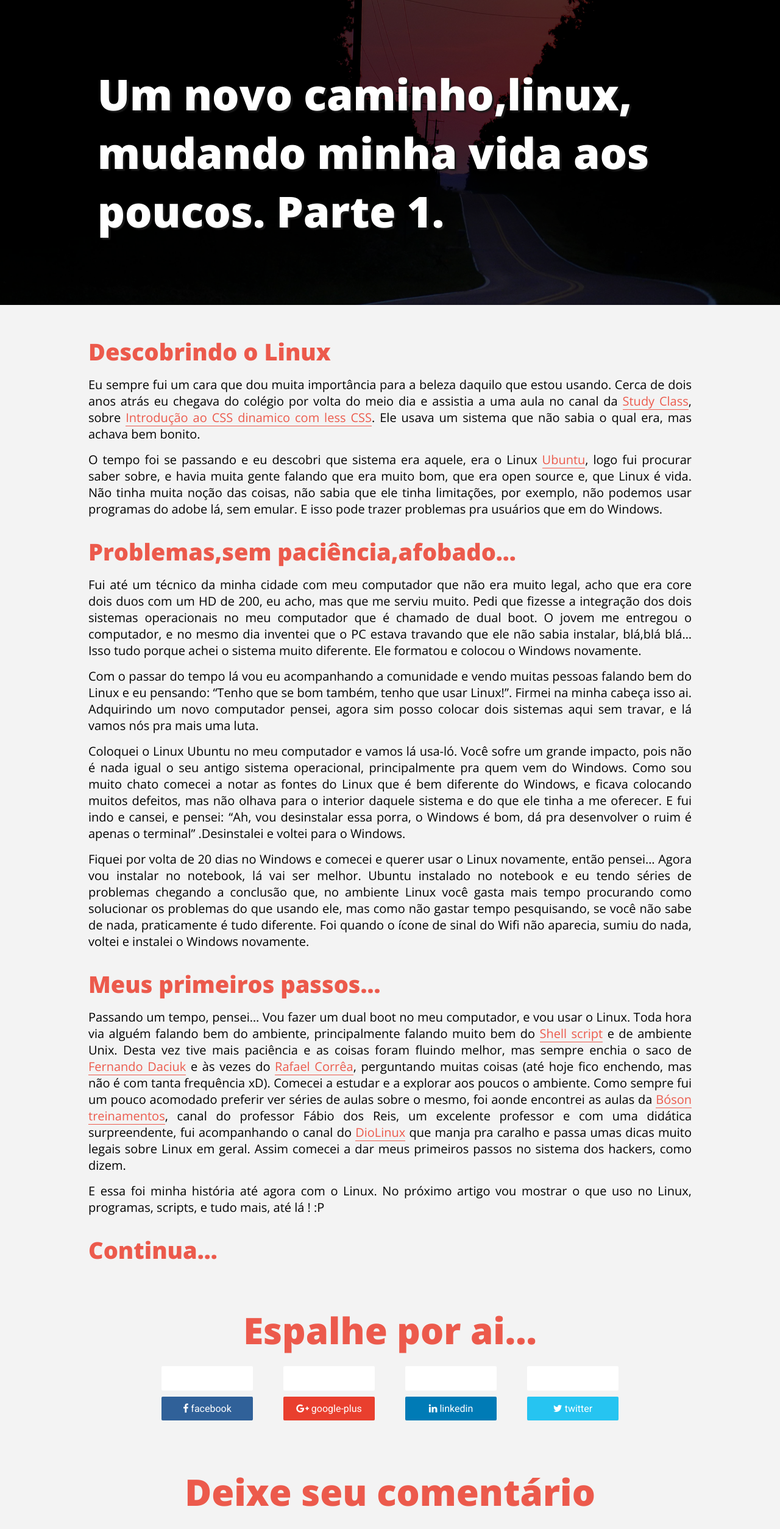
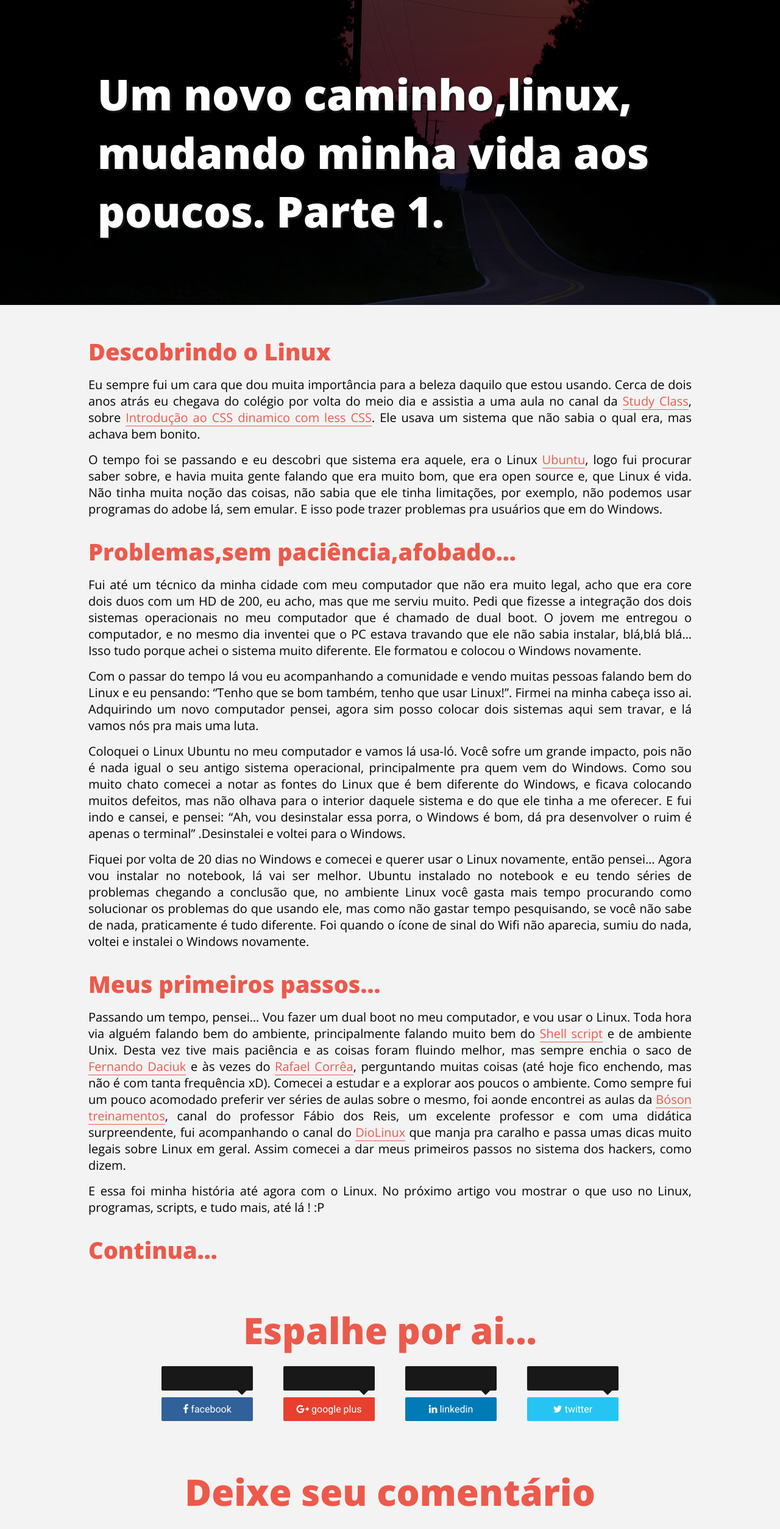
Before and after one commit to andersoonweb/andersoonweb.github.io, a Jekyll site: the page built from _posts/2015-02-17-um-novo-caminho-linux-mudando-minha-vida-aos-poucos-parte-1.markdown, in a window 1280 px wide. Shown: the whole page at 61% size. Built offline with Jekyll 4.4.1, drawn with Linux system fonts in a browser that asks for light colours; nearby versions of some CDN libraries; comment, search, counter and statistics services are not loaded.

Commit message:
Novos icones de compartilhamento

```diff
--- a/_includes/share.html
+++ b/_includes/share.html
@@ -1,27 +1,39 @@
 <div class="center">
     <section class="share">
 <h2 class="title-features">Espalhe por ai...</h2>
-    <div class="element">
-    <div class="group facebook-share">
+    <ul class="element">
+        <li class="group facebook-share">
+            <a aria-label="Compartilhe no Facebook"href="https://www.facebook.com/sharer/sharer.php?u={{ site.url }}{{ page.url }}"
+            onclick="window.open(this.href, 'facebook-share','width=580,height=296');return false;" title="Compartilhe no Facebook">
                 <div class="count facebook-count"></div>
                 <i class="fa fa-caret-down"></i>
                 <button class="fb"><i class="fa fa-facebook"></i> facebook</button>
-    </div>
-    <div class="group gplus-share">
+            </a>
+        </li>
+
+        <li class="group gplus-share">
+            <a aria-label="Compartilhe no Google Plus" href="https://plus.google.com/share?url={{ site.url }}{{ page.url }}"
+            onclick="window.open(this.href, 'google-plus-share', 'width=490,height=530');return false;" title="Compartilhe no Google+">
                 <div class="count gplus-count"></div>
                 <i class="fa fa-caret-down"></i>
-      <button class="gp"><i class="fa fa-google-plus"></i> google-plus</button>
-    </div>
-    <div class="group linkedin-share">
+                <button class="gp"><i class="fa fa-google-plus"></i> google plus</button>
+            </a>
+        </li>
+
+        <li class="group linkedin-share">
           <div class="count linkedin-count"></div>
           <i class="fa fa-caret-down"></i>
           <button class="linkedin"><i class="fa fa-linkedin"></i> linkedin</button>
-    </div>
-    <div class="group twitter-share">
+        </li>
+
+        <li class="group twitter-share">
+            <a aria-label="Compartilhe no Twitter" href="https://twitter.com/intent/tweet?text=&quot;{{ page.twitter_text }}&quot;%20{{ site.url }}{{ page.url }}%20via%20&#64;{{ site.twitter_username }}&hashtags={% for tag in page.tags %}{{tag}},{% endfor %}"
+            onclick="window.open(this.href, 'twitter-share', 'width=550,height=235');return false;" title="Compartilhe no Twitter">
                 <div class="count twitter-count"></div>
                 <i class="fa fa-caret-down"></i>
                 <button class="twitter"><i class="fa fa-twitter"></i> twitter</button>
-    </div>
-  </div>
+            </a>
+        </li>
+  </ul>
 </section>
 </div>
--- a/_sass/modules/_post.scss
+++ b/_sass/modules/_post.scss
@@ -137,9 +137,6 @@
 	display: block;
 	color: #7B7878;
 }
-code{
-	color: $color-logo;
-}
 .notes-code{
 	margin: 10px 20px;
 	list-style-type: disc;
@@ -147,101 +144,3 @@
 	font-size: 18px;
 	color: #828282;
 }
-
-// External
-@import url(http://fonts.googleapis.com/css?family=Roboto:400,300,100);
-
-.element{
-  color: #fff;
-   display: table;
-   margin: 100px auto;
-  position: absolute;
-  left: 50%;
-  margin-left: -400px;
-  top: 50%;
-  margin-top: 0;
-}
-
-.element .group{
-  display: inline-block;
-  position: relative;
-  cursor:pointer;
-  margin: 0 25px;
-}
-
-.element button{
-  padding: 10px 20px;
-  font-size: 16px;
-  border-radius: 2px;
-  cursor: inherit;
-  border:0;
-  color:#ffffff;
-  width: 150px;
-  outline: 0;
-  font-family: inherit;
-  -webkit-transition: background-color 0.2s ease-in-out;
-  -moz-transition: background-color 0.2s ease-in-out;
-  -o-transition: background-color 0.2s ease-in-out;
-  transition: background-color 0.2s ease-in-out;
-}
-
-.fb{
-  background-color: #306199;
-}
-
-.fb:hover{
-  background-color: #244872;
-}
-
-
-
-.count{
-  background-color: #fff;
-  color: #565656;
-  border-radius: 2px;
-  margin-bottom: 10px;
-  text-align: center;
-  padding: 10px;
-  height: 40px;
-  box-sizing:border-box;
-}
-
-.fa-caret-down{
-  position: absolute;
-  margin-top: -22px;
-  text-align: center;
-  right: 10px;
-  font-size: 28px;
-}
-
-.gp{
-  background-color: #e93f2e;
-}
-
-.gp:hover{
-  background-color: #ce2616;
-}
-
-.linkedin{
-  background-color: #007bb6;
-}
-
-.linkedin:hover{
-  background-color: #005983;
-}
-
-.twitter{
-  background-color: #26c4f1;
-}
-
-.twitter:hover{
-  background-color: #0eaad6;
-}
-
-.pinterest{
-  background-color: #b81621;
-}
-
-.pinterest:hover{
-  background-color: #8a1119;
-}
--- a/_sass/vendor/_external.scss
+++ b/_sass/vendor/_external.scss
@@ -0,0 +1,88 @@
+// Share
+@import url(http://fonts.googleapis.com/css?family=Roboto:400,300,100);
+.element{
+  color: #fff;
+   display: table;
+   margin: 100px auto;
+  position: absolute;
+  left: 50%;
+  margin-left: -400px;
+  top: 50%;
+  margin-top: 0;
+}
+
+.element .group{
+  display: inline-block;
+  position: relative;
+  cursor:pointer;
+  margin: 0 25px;
+  font-size: 28px;
+}
+
+.element button{
+  padding: 10px 20px;
+  font-size: 16px;
+  border-radius: 2px;
+  cursor: inherit;
+  border:0;
+  color:#ffffff;
+  width: 150px;
+  outline: 0;
+  font-family: inherit;
+  -webkit-transition: background-color 0.2s ease-in-out;
+  -moz-transition: background-color 0.2s ease-in-out;
+  -o-transition: background-color 0.2s ease-in-out;
+  transition: background-color 0.2s ease-in-out;
+}
+
+.fb{
+  background-color: #306199;
+}
+
+.fb:hover{
+  background-color: #244872;
+}
+
+.count{
+  background-color: $color-background-header;
+  color: white;
+  border-radius: 2px;
+  margin-bottom: 10px;
+  text-align: center;
+  padding: 10px;
+  height: 40px;
+  box-sizing:border-box;
+}
+
+.fa-caret-down{
+  position: absolute;
+  margin-top: -22px;
+  text-align: center;
+  right: 10px;
+  color: $color-background-header;
+  &:active{color:none;}
+}
+
+.gp{
+  background-color: #e93f2e;
+}
+
+.gp:hover{
+  background-color: #ce2616;
+}
+
+.linkedin{
+  background-color: #007bb6;
+}
+
+.linkedin:hover{
+  background-color: #005983;
+}
+
+.twitter{
+  background-color: #26c4f1;
+}
+
+.twitter:hover{
+  background-color: #0eaad6;
+}
```
Also changed, not shown: assets/js/script.js (+8 -0 lines). Lines whose indentation alone changed are shown as unchanged.
